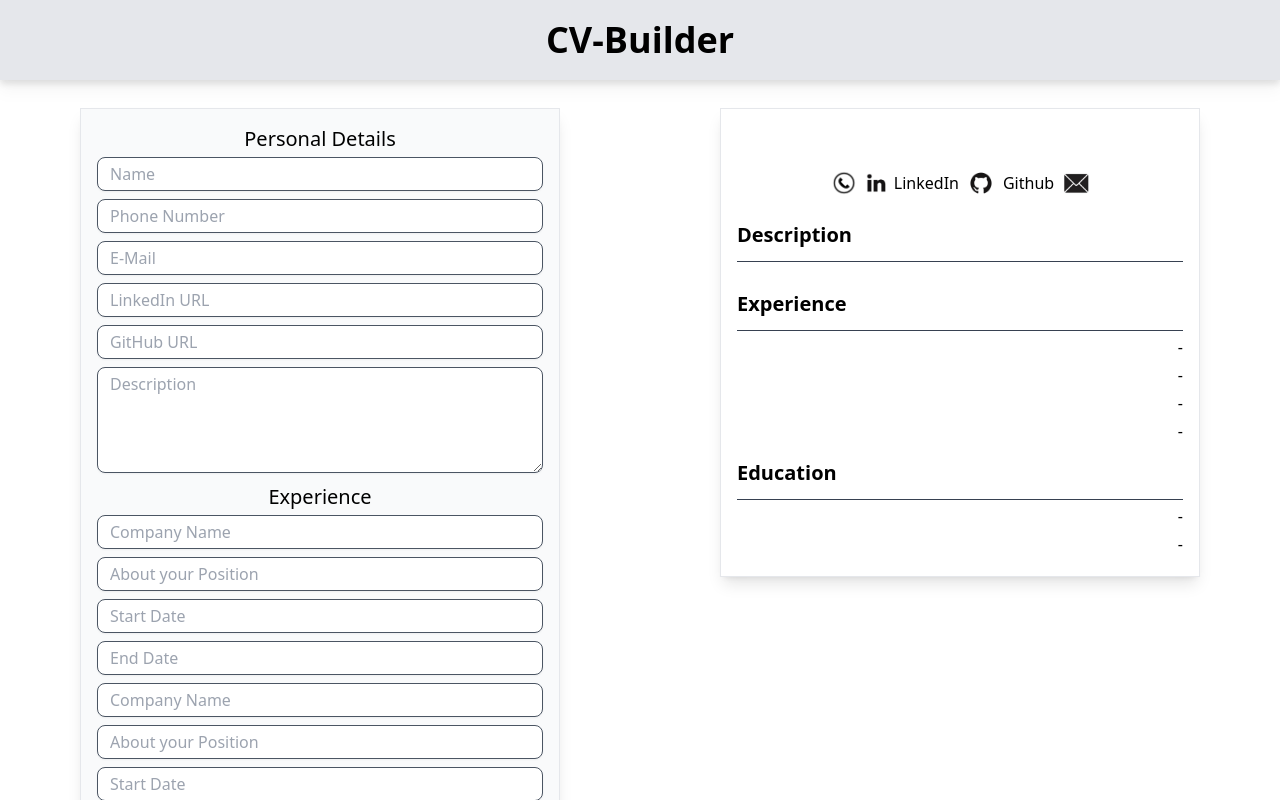
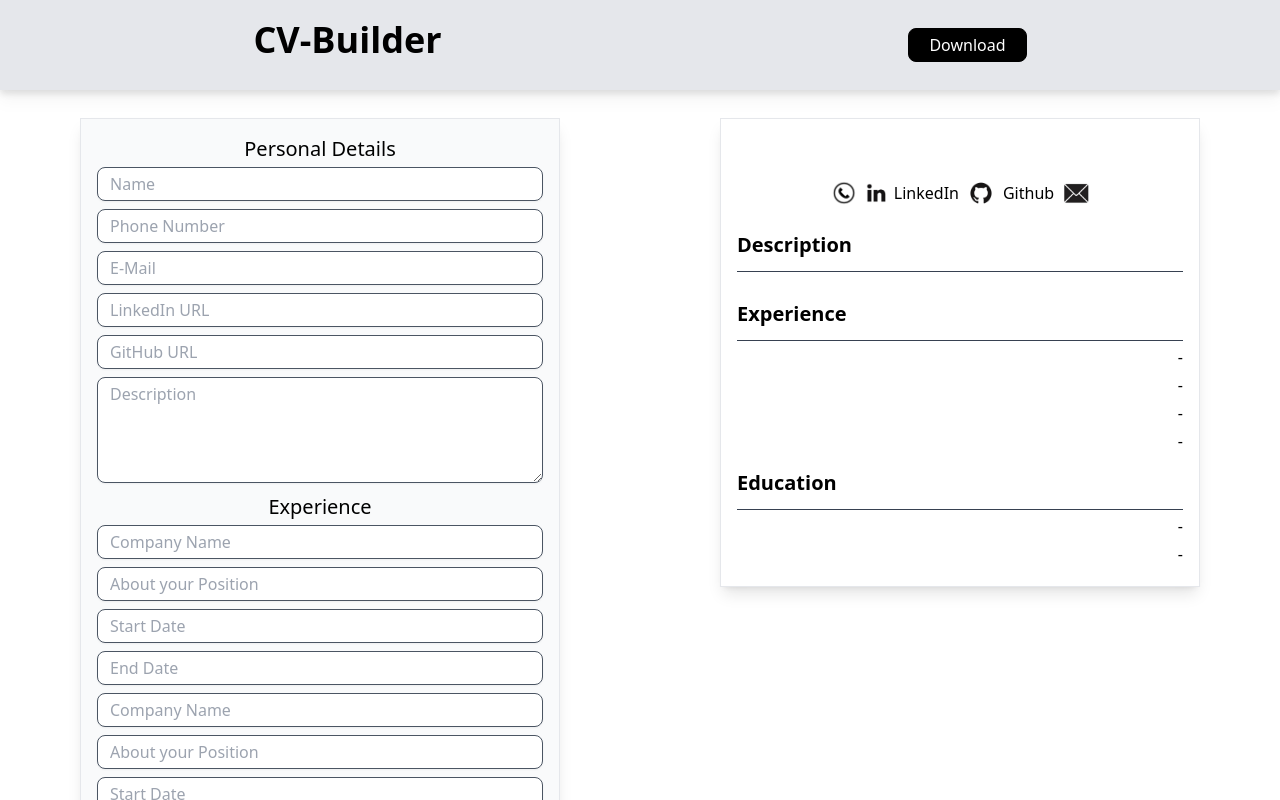
Before and after one commit to gweryf/cv-builder, a React (Vite) app: page / in a window 1280 px wide. Shown: the top 800 px of the page. Built offline with nearby package versions, Linux system fonts and the light colour scheme.

Commit message:
added download button to download the cv

```diff
--- a/index.html
+++ b/index.html
@@ -5,6 +5,7 @@
     <link rel="icon" type="image/x-icon" href="./src/assets/cv-builder.png" />
     <meta name="viewport" content="width=device-width, initial-scale=1.0" />
     <title>CV-Builder</title>
+    <script src="https://cdnjs.cloudflare.com/ajax/libs/html2pdf.js/0.10.1/html2pdf.bundle.min.js" integrity="sha512-GsLlZN/3F2ErC5ifS5QtgpiJtWd43JWSuIgh7mbzZ8zBps+dvLusV+eNQATqgA/HdeKFVgA5v3S/cIrLF7QnIg==" crossorigin="anonymous" referrerpolicy="no-referrer"></script>
   </head>
   <body>
     <div id="root"></div>
--- a/src/components/canvas.jsx
+++ b/src/components/canvas.jsx
@@ -8,7 +8,7 @@ import email from "../assets/email.png"
 function Canvas(props){
     return(
         <div className=" border p-4 w-full md:mx-20 self-start shadow-lg my-7">
-
+            <div id="element-to-print">
                 {/* Name */}
                 <div className=" text-4xl font-bold p-4 text-center">
                     {props.contracts.name}
@@ -106,6 +106,7 @@ function Canvas(props){
                     </div>
                 </div>
             </div>
+        </div>
     )
 }
 
--- a/src/components/header.jsx
+++ b/src/components/header.jsx
@@ -2,9 +2,23 @@ import React from "react";
 import { useState } from "react";
 
 function Header(){
+    function handleDownload() {
+        let element = document.getElementById('element-to-print')
+        let opt = {
+            margin:       1,
+            filename:     'resume.pdf',
+            image:        { type: 'jpeg', quality: 1 },
+            html2canvas:  { scale: 2 },
+            jsPDF:        { unit: 'in', format: 'letter', orientation: 'portrait' }
+        };
+        html2pdf().set(opt).from(element).save()
+    }
     return(
-        <div className=" font-bold text-4xl bg-gray-200 p-5 text-center drop-shadow-lg  ">
-            CV-Builder
+        <div className=" bg-gray-200 p-5 text-center drop-shadow-lg flex justify-around">
+            <div className=" font-bold text-4xl">CV-Builder</div>
+            <button onClick={handleDownload} className=" my-2 rounded-lg border bg-black text-white border-black px-5 py-1 transform transition duration-300 hover:scale-110 hover:bg-gray-300 hover:text-black">
+                Download
+            </button>
         </div>
     )
 }
```
Lines whose indentation alone changed are shown as unchanged.
